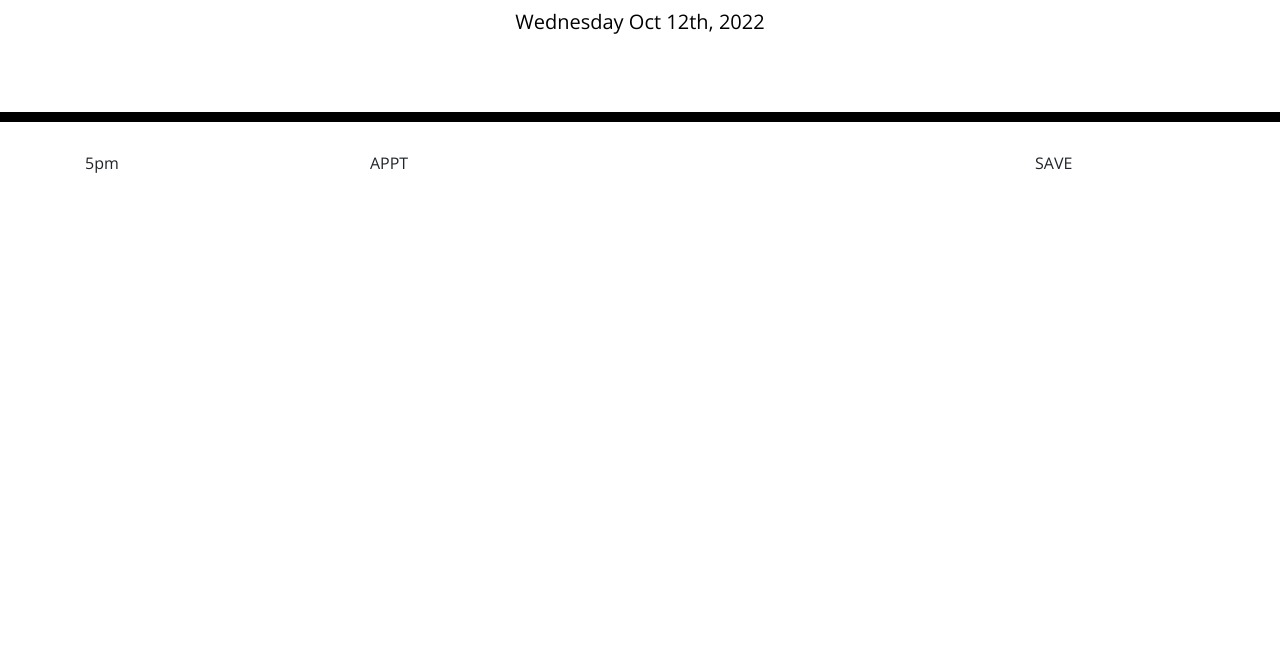
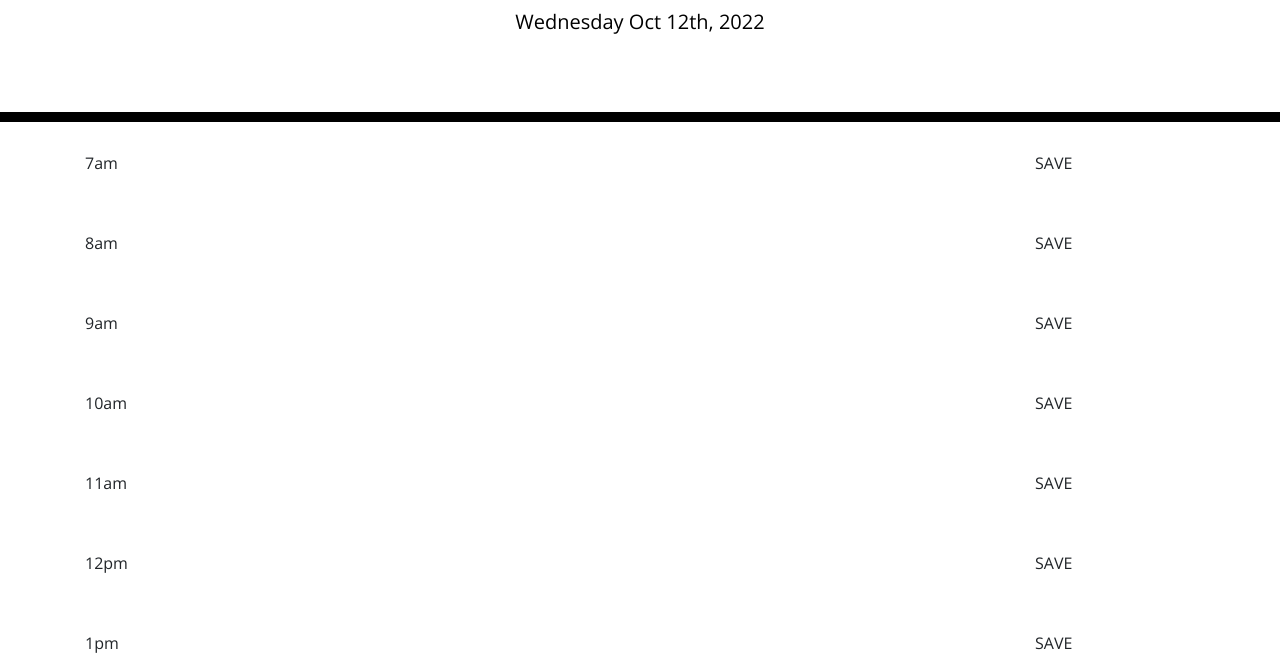
Before and after one commit to jlamb88/5-Daily-Scheduler-Third-Party-APIs, a plain HTML site: page index.html in a window 1280 px wide. Shown: the part 144-800 px from the top of the page. Drawn offline with nearby package versions, Linux system fonts and the light colour scheme.

Commit message:
rows and columns generating properly with correct times. have to attach save buttons with local storage capability

```diff
--- a/assets/javascript/script.js
+++ b/assets/javascript/script.js
@@ -9,16 +9,18 @@ for (n=7;n<18;n++)
     console.log(hourTime);
    }
   else if (n>12){
-    time = n;
-    hourTime = (time-12)+"pm";
+    // time = n;
+    hourTime = (n-12)+"pm";
     console.log(hourTime);
   }
   else {
     hourTime = n+'pm';
     console.log(hourTime);
   }
-  var schedRow = '<section class="row" id ="#schedule-row"></section>';
+  var schedRow = '<section class="row" id ="schedule-row"></section>';
   containerEl.append(schedRow);
-  var hourEl = this.$('#hour');
-  hourEl.text(hourTime);
+  currentRow = $("section").last()
+  currentRow.append('<section class="col-3" id="hour">'+hourTime+'</section>')
+  currentRow.append('<section class="col-7" id="appt"></section>')
+  currentRow.append('<section class="col-2" id="save">SAVE</section>')
   }
--- a/index.html
+++ b/index.html
@@ -29,11 +29,6 @@
       <p id="currentDay" class="lead"></p>
     </header>
     <div class="container" id ="schedule">
-      <section class="row" id="schedule-row">
-        <section class="col-3" id="hour">13AM</section>
-        <section class="col-7" id="appointment">APPT</section>
-        <section class="col-2" id="save">SAVE</section>
-      </section>
     </div>
 
     <script src="https://cdnjs.cloudflare.com/ajax/libs/jquery/3.2.1/jquery.min.js"></script>
```
